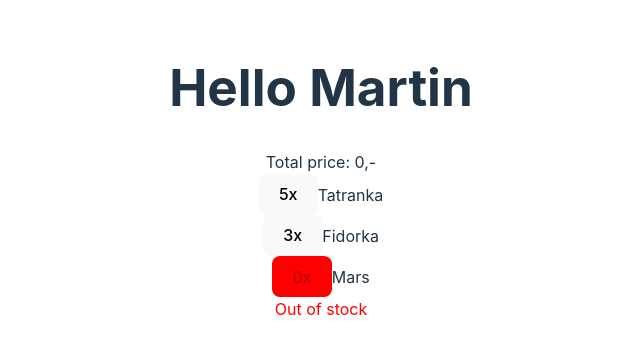
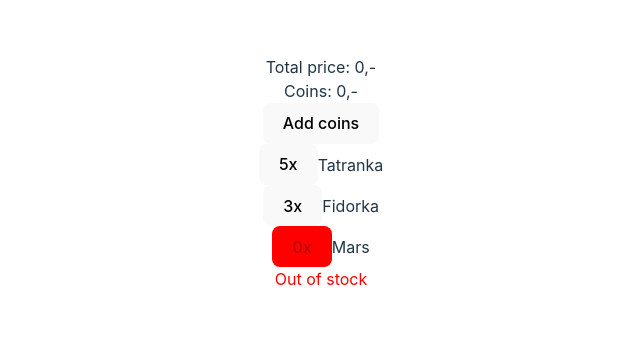
Before and after one commit to MartinNuc/react-course-2024-09-02, a React (Vite) app: page / in a window 1280 px wide. Shown: the part 219-572 px from the top of the page, without its empty margins (319-959 px from the left). Built offline with nearby package versions, Linux system fonts and the light colour scheme.

Commit message:
add to wallet input

```diff
--- a/src/App.tsx
+++ b/src/App.tsx
@@ -3,11 +3,8 @@ import { ClickHistory } from "./vending-machine/click-history";
 import { VendingMachine } from "./vending-machine/vending-machine";
 
 function App() {
-  const jmeno = "Martin";
-
   return (
     <>
-      <h1>Hello {jmeno}</h1>
       <VendingMachine />
       <ClickHistory />
     </>
--- /dev/null
+++ b/src/design-system/dropdown-button.tsx
@@ -0,0 +1,22 @@
+import { useState } from "react";
+
+type Props = {
+  label: string;
+  children: React.ReactNode;
+}
+
+export function DropdownButton({children, label}: Props) {
+  const [isOpen, setIsOpen] = useState(false);
+
+  return <div style={{position: 'relative'}}>
+    <button onClick={() => setIsOpen(!isOpen)}>{label}</button>
+    {isOpen && <div style={{
+      position: "absolute",
+      background: 'white',
+      margin: '10px',
+      color: 'black'
+    }}>
+      {children}
+    </div>}
+  </div>
+}
--- /dev/null
+++ b/src/vending-machine/add-to-wallet-input.tsx
@@ -0,0 +1,25 @@
+import { KeyboardEvent, useState } from "react";
+
+type Props = {
+  onAddMoney: (amount: number) => void;
+}
+
+export function AddToWalletInput({onAddMoney}: Props) {
+  const [value, setValue] = useState('');
+
+  function handleKeyDown(e: KeyboardEvent) {
+    if (e.key === 'Enter') {
+      onAddMoney(parseInt(value));
+      setValue('');
+    }
+  }
+
+  return (
+    <input
+      type="number"
+      value={value}
+      onChange={(e) => setValue(e.target.value)}
+      onKeyDown={handleKeyDown}
+    />
+  );
+}
--- a/src/vending-machine/vending-machine.tsx
+++ b/src/vending-machine/vending-machine.tsx
@@ -1,6 +1,8 @@
 import { useState } from "react";
 import { VendingItem } from "./vending-item";
 import styles from "./vending-machine.module.css";
+import { DropdownButton } from "../design-system/dropdown-button";
+import { AddToWalletInput } from "./add-to-wallet-input";
 
 export type Item = {
   name: string;
@@ -9,6 +11,7 @@ export type Item = {
 };
 
 export function VendingMachine() {
+  const [wallet, setWallet] = useState(0);
   const [cart, setCart] = useState<Item[]>([]);
   const [items, setItems] = useState<Item[]>([
     {
@@ -49,7 +52,18 @@ export function VendingMachine() {
 
   return (
     <div>
-      Total price: {totalPrice},-
+      <div>
+        Total price: {totalPrice},-
+      </div>
+      <div>
+        Coins: {wallet},-
+        <DropdownButton label="Add coins">
+          <button onClick={() => setWallet(wallet + 10)}>+10</button>
+          <button onClick={() => setWallet(wallet + 30)}>+30</button>
+          <button onClick={() => setWallet(wallet + 50)}>+50</button>
+          <AddToWalletInput onAddMoney={(amount) => setWallet(wallet + amount)} />
+        </DropdownButton>
+      </div>
       <div className={styles.vendingItems}>
         {items.map((item) => (
           <VendingItem
```
